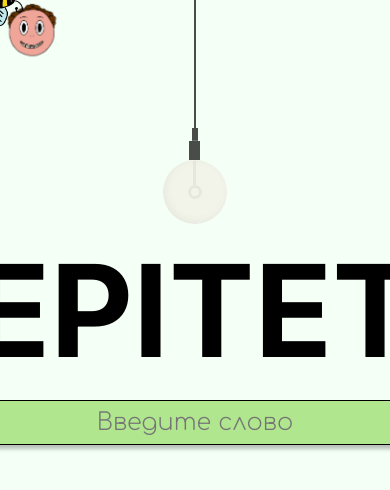
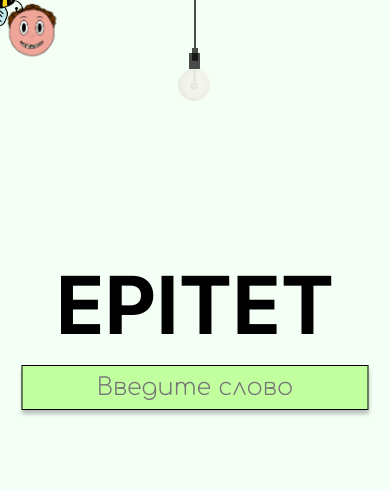
Before and after one commit to Bakhredin/EPITET, a Next.js app in the folder epitet/: page / in a window 390 px wide. Shown: the top 490 px of the page. Built offline with nearby package versions, Linux system fonts and the light colour scheme; a web font is replaced by a local one.

Commit message:
update mobile beta

```diff
--- a/epitet/src/app/components/modal/Mode_switch.jsx
+++ b/epitet/src/app/components/modal/Mode_switch.jsx
@@ -1,20 +1,25 @@
-'use client'
-
-import React from "react";
-import './mode_switch.css';
+import React, { useState } from "react";
+import "./mode_switch.css";
 
 function ModeSwitch({ isNormal, setIsNormal }) {
+  const [menuOpen, setMenuOpen] = useState(false);
+
   const handleSwitchMode = (newMode) => {
     setIsNormal(newMode);
+    setMenuOpen(false); //закрываем меню, при нажатии
+  };
+
+  const handleMenuToggle = () => {
+    setMenuOpen(!menuOpen);
   };
 
   return (
-    <div className="menu-wrap">
-      <input type="checkbox" className="toggler" />
-      <label className="hamburger" htmlFor="menu-toggle">
+    <div className={`menu-wrap ${menuOpen ? "open" : ""}`}>
+      <input type="checkbox" className="toggler" checked={menuOpen} onChange={handleMenuToggle} />
+      <label className="hamburger" htmlFor="menu-toggle" onClick={handleMenuToggle}>
         <img
-          className={`hamburger-image ${isNormal ? 'true' : 'false'}`}
-          src={isNormal ? 'smile.png' : 'clown.png'}
+          className={`hamburger-image ${isNormal ? "true" : "false"}`}
+          src={isNormal ? "smile.png" : "clown.png"}
           alt=""
         />
       </label>
@@ -23,10 +28,7 @@ function ModeSwitch({ isNormal, setIsNormal }) {
           <div>
             <ul>
               <li>
-                <div
-                  className="photo_joke"
-                  onClick={() => handleSwitchMode(false)}
-                >
+                <div className="photo_joke" onClick={() => handleSwitchMode(false)}>
                   <img src="./clown_mem.png" alt="" />
                   <div className="text_joke">
                     <a id="text">Шуточная версия</a>
@@ -34,10 +36,7 @@ function ModeSwitch({ isNormal, setIsNormal }) {
                 </div>
               </li>
               <li>
-                <div
-                  className="photo_normal"
-                  onClick={() => handleSwitchMode(true)}
-                >
+                <div className="photo_normal" onClick={() => handleSwitchMode(true)}>
                   <img src="./smile_mem.png" alt="" />
                   <div className="text_normal">
                     <a id="text">Нормальная версия</a>
@@ -50,7 +49,6 @@ function ModeSwitch({ isNormal, setIsNormal }) {
       </div>
     </div>
   );
-
 }
 
 export default ModeSwitch;
--- a/epitet/src/app/components/modal/mode_switch.css
+++ b/epitet/src/app/components/modal/mode_switch.css
@@ -266,3 +266,76 @@ body {
     max-width: 60px;
     max-height: 60px;
   }
+
+/* Existing CSS code */
+
+@media (max-width: 428px) {
+  /* Add your responsive styles here for devices with a maximum width of 428px */
+
+  #lamp {
+    position: absolute;
+    width: 100vw;
+    height: 100vh;
+    overflow: hidden;
+  }
+
+  .dark_light {
+    display: flex;
+    flex: 1;
+    text-align: center;
+    margin-left: 1rem; /* Adjust the left margin for the .dark_light class */
+    /* Add other responsive styles as needed */
+  }
+
+  input[name="switch"],
+  input[name="switch"] + label {
+    position: absolute;
+    bottom: 3rem; /* Adjust the bottom position for the switch */
+    width: 4rem;
+    height: 4rem;
+  }
+
+  input[name="switch"] + label {
+    right: 2rem; /* Adjust the right position for the switch label */
+  }
+
+  .lamp {
+    position: relative;
+    margin: 0 auto;
+    width: 0.7rem;
+    height: 4.3rem; /* Adjust the height of the lamp for mobile devices */
+    background-image: linear-gradient(
+        rgba(0, 0, 0, 0.7),
+        rgba(0, 0, 0, 0.7)
+      ),
+      linear-gradient(rgba(0, 0, 0, 0.7), rgba(0, 0, 0, 0.7)),
+      linear-gradient(rgba(0, 0, 0, 0.7), rgba(0, 0, 0, 0.7));
+    background-repeat: no-repeat;
+    background-size: 0.15rem 3rem, 0.4rem 0.8rem, 0.7rem 1rem;
+    background-position: 50% 0, 0.19rem 3rem, 0 3.3rem; /* Adjust the background positions */
+  }
+
+  .lamp:before {
+    left: -0.69rem; /* Adjust the left position for the lamp:before */
+    bottom: -2rem; /* Adjust the bottom position for the lamp:before */
+    width: 2rem; /* Adjust the width for the lamp:before */
+    height: 2rem; /* Adjust the height for the lamp:before */
+    /* Rest of the styles for the lamp:before */
+  }
+
+  .gonna-give-light {
+    top: 4.4rem; /* Adjust the top position for .gonna-give-light */
+    left: 0.24rem; /* Adjust the left position for .gonna-give-light */
+    width: 0; /* Adjust the width for .gonna-give-light */
+    height: 0.75rem; /* Adjust the height for .gonna-give-light */
+    /* Rest of the styles for .gonna-give-light */
+  }
+
+  .gonna-give-light:before {
+    top: 0.75rem; /* Adjust the top position for .gonna-give-light:before */
+    left: -0.175rem; /* Adjust the left position for .gonna-give-light:before */
+    width: 0.45rem; /* Adjust the width for .gonna-give-light:before */
+    height: 0.45rem; /* Adjust the height for .gonna-give-light:before */
+    /* Rest of the styles for .gonna-give-light:before */
+  }
+}
--- a/epitet/src/app/page.css
+++ b/epitet/src/app/page.css
@@ -1,12 +1,12 @@
-.body.false{
+.body.false {
   background-color: rgba(221, 255, 224, 0.32);
   overflow-x: hidden;
   -webkit-transition: all 300ms linear;
   transition: all 300ms linear;
 }
 
-.body.true{
-  background-color: rgb(38,37,44);
+.body.true {
+  background-color: rgb(38, 37, 44);
   overflow-x: hidden;
   -webkit-transition: all 300ms linear;
   transition: all 300ms linear;
@@ -28,7 +28,7 @@
   font-size: 128px;
   line-height: 155px;
   color: #000000;
-  backdrop-filter: blur(2px);
+  backdrop-filter: blur(0px);
 }
 
 .text_epitet.ep.true {
@@ -41,7 +41,7 @@
   font-size: 128px;
   line-height: 155px;
   color: #ffffff;
-  backdrop-filter: blur(2px);
+  backdrop-filter: blur(0px);
 }
 
 .text_epitet.qu.false {
@@ -54,7 +54,7 @@
   font-size: 128px;
   line-height: 155px;
   color: #000000;
-  backdrop-filter: blur(2px);
+  backdrop-filter: blur(0px);
 }
 
 .text_epitet.qu.true {
@@ -67,7 +67,7 @@
   font-size: 128px;
   line-height: 155px;
   color: #ffffff;
-  backdrop-filter: blur(2px);
+  backdrop-filter: blur(0px);
 }
 
 .search {
@@ -79,7 +79,6 @@
   transform: translateX(-50%);
   opacity: 1;
   transition: opacity 0.3s ease;
-  background: #D9D9D9;
 }
 
 #p_epitet {
@@ -162,7 +161,7 @@
 .epitets-container.false p {
   margin: 5px;
   padding: 12px 12px;
-  background-color:  #D9D9D9;
+  background-color: #D9D9D9;
   box-shadow: 0px 4px 4px 0px rgba(0, 0, 0, 0.25);
   border-radius: 0px;
   font-size: 16px;
@@ -175,7 +174,7 @@
 .epitets-container.true p {
   margin: 5px;
   padding: 12px 12px;
-  background-color:  rgba(0, 0, 0, 0.25);;
+  background-color: rgba(0, 0, 0, 0.25);
   box-shadow: 0px 4px 4px 0px rgba(0, 0, 0, 0.25);
   border-radius: 0px;
   font-size: 16px;
@@ -187,7 +186,8 @@
 
 .fadeIn {
   opacity: 0;
-  transition: opacity 0.3s ease; /* Плавный переход для opacity */
+  transition: opacity 0.3s ease;
+  /* Плавный переход для opacity */
 }
 
 .fadeIn.active {
@@ -234,16 +234,102 @@
 /* Добавим CSS-анимацию для плавного появления элементов */
 @keyframes fadeInOut {
   0% {
-    transform: scale(0.5); /* Начальное значение - уменьшенный размер элемента */
-    opacity: 0; /* Начальное значение - элемент невидим */
+    transform: scale(0.5);
+    /* Начальное значение - уменьшенный размер элемента */
+    opacity: 0;
+    /* Начальное значение - элемент невидим */
   }
+
   100% {
-    transform: scale(1); /* Конечное значение - обычный размер элемента */
-    opacity: 1; /* Конечное значение - элемент полностью видим */
+    transform: scale(1);
+    /* Конечное значение - обычный размер элемента */
+    opacity: 1;
+    /* Конечное значение - элемент полностью видим */
   }
 }
 
 /* Применим анимацию к элементам, которые должны появляться плавно */
 .animated-item {
-  animation: fadeInOut 0.5s ease-in-out; /* Применим анимацию с продолжительностью 0.5 секунды */
+  animation: fadeInOut 0.5s ease-in-out;
+  /* Применим анимацию с продолжительностью 0.5 секунды */
 }
+
+/* Add this CSS in a new or existing CSS file */
+.warning-message {
+  color: red;
+  font-weight: bold;
+  font-size: 14px;
+  margin-top: 5px;
+  display: flex;
+  align-items: center;
+  justify-content: center;
+  background: rgba(98, 255, 0, 0.35);
+  /* Use the same background color as the loading message */
+  box-shadow: 0px 4px 4px 0px rgba(0, 0, 0, 0.25);
+  width: 577px;
+  height: 45px;
+  border: 1px solid #000;
+  font-size: x-large;
+  font-family: 'Comfortaa', cursive;
+  text-align: center;
+  opacity: 0.9;
+  /* Adjust opacity to your preference */
+  position: absolute;
+  top: 400px;
+  left: 50%;
+  transform: translateX(-50%);
+}
+
+.warning-message.loading {
+  /* Apply the loading message styles if isLoading is true */
+  background-color: rgb(38, 37, 44);
+  color: #ffffff;
+  cursor: default;
+  pointer-events: none;
+}
+
+
+/* Add a media query for iPhone 13 and similar devices */
+@media (max-width: 428px) {
+
+  .text_epitet.ep.false,
+  .text_epitet.ep.true,
+  .text_epitet.qu.false,
+  .text_epitet.qu.true {
+    display: flex;
+    font-size: 80px;
+    line-height: 550px;
+    margin-top: 30px;
+    justify-content: center;
+    backdrop-filter: blur(0px); /* Применяем эффект backdrop-filter для мобильных устройств */
+  }
+
+  .input.false,
+  .input.true{
+    display: flex;
+    width: 60%;
+    max-width: 400px;
+    justify-content: center;
+    align-items: center;
+    margin: 0 auto;
+    position: relative;
+    top: -35px; /* Adjust the value as needed */
+  }
+
+  .epitets-container {
+    padding: 5px;
+
+  }
+
+  .epitets-container p,
+  .epitets-container.false p,
+  .epitets-container.true p {
+    padding: 10px 10px;
+    font-size: 13px;
+    border: solid black 1px;
+    position: relative;
+    top: -60px; /* Adjust the value as needed */
+  }
+
+
+}
--- a/epitet/src/app/page.jsx
+++ b/epitet/src/app/page.jsx
@@ -19,8 +19,9 @@ function Page() {
   const [isNormal, setIsNormal] = useState(true);
   const [isQuotes, setIsQuotes] = useState(false);
   const [generatedQuotes, setGeneratedQuotes] = useState([]);
-  const [currentIndex, setCurrentIndex] = useState(0); // Индекс текущего элемента для плавного появления эпитетов
-  const [currentQuoteIndex, setCurrentQuoteIndex] = useState(0); // Индекс текущего элемента для плавного появления цитат
+  const [currentIndex, setCurrentIndex] = useState(0);
+  const [currentQuoteIndex, setCurrentQuoteIndex] = useState(0);
+  const [warningMessage, setWarningMessage] = useState(null);
   const MAX_WORDS_IN_QUOTE = 2;
   const MAX_WORDS_IN_MESSAGE = 1;
 
@@ -30,6 +31,7 @@ function Page() {
 
   const Quotes = () => {
     setIsQuotes(!isQuotes);
+    setWarningMessage(null); // Clear the warning message when switching between quotes and epithets
     console.log(isQuotes);
   };
 
@@ -42,14 +44,16 @@ function Page() {
   };
 
   const handleInputChange = (event) => {
-    const inputValue = event.target.value.trim(); // Remove leading/trailing whitespace
-    const words = inputValue.split(/\s+/); // Split the input value by whitespace
+    const inputValue = event.target.value.trim();
+    const words = inputValue.split(/\s+/);
 
-    // Check the field type and set the appropriate maximum word limit
     const maxWords = isQuotes ? MAX_WORDS_IN_QUOTE : MAX_WORDS_IN_MESSAGE;
 
     if (words.length <= maxWords) {
-      setInputValue(inputValue); // Update the input value if the word limit is not exceeded
+      setInputValue(inputValue);
+      setWarningMessage(null); // Clear the warning message if the input is valid
+    } else {
+      setWarningMessage(`Please enter ${maxWords} ${isQuotes ? 'words' : 'word'} in the input.`);
     }
   };
 
@@ -59,8 +63,8 @@ function Page() {
     const maxWords = isQuotes ? MAX_WORDS_IN_QUOTE : MAX_WORDS_IN_MESSAGE;
 
     if (words.length === 0 || words.length > maxWords) {
-      alert(`Please enter ${isQuotes ? 'two words' : 'one word'} in the input.`);
-      return;
+      setWarningMessage(`Please enter ${maxWords} ${isQuotes ? 'words' : 'word'} in the input.`);
+      return; // Return early if the input is invalid
     }
 
     setIsLoading(true);
@@ -72,14 +76,14 @@ function Page() {
         })
         .then((response) => {
           console.log(response.data);
-          setGeneratedQuotes(response.data.quotes); // Update the state with the generated quotes
+          setGeneratedQuotes(response.data.quotes);
         })
         .catch((error) => {
           console.error(error);
         })
         .finally(() => {
-          setCurrentQuoteIndex(0); // Обнуляем текущий индекс для цитат перед каждой загрузкой
-          setIsLoading(false); // Set isLoading to false after the quotes timer is finished
+          setCurrentQuoteIndex(0);
+          setIsLoading(false);
         });
     } else {
       axios
@@ -98,11 +102,12 @@ function Page() {
           console.error(error);
         })
         .finally(() => {
-          setCurrentIndex(0); // Обнуляем текущий индекс для эпитетов перед каждой загрузкой
-          setIsLoading(false); // Set isLoading to false after the epithets timer is finished
+          setCurrentIndex(0);
+          setIsLoading(false);
         });
     }
   };
+
 
   const handleClick = (index) => {
     const selectedElement = epithetsData[index];
@@ -126,33 +131,27 @@ function Page() {
     }
   };
 
-  // Таймер для появления элементов массива epithetsData
   useEffect(() => {
     const epithetsTimer = setInterval(() => {
       setCurrentIndex((prevIndex) => prevIndex + 1);
-    }, 700); // Пауза между появлением элементов - 1 секунда (1000 мс)
+    }, 700);
 
-    // Останавливаем таймер для epithetsData, если достигли последнего элемента
     if (currentIndex >= epithetsData.length - 1) {
       clearInterval(epithetsTimer);
     }
 
-    // Очистка таймера при размонтировании компонента
     return () => clearInterval(epithetsTimer);
   }, [currentIndex, epithetsData.length]);
 
-  // Таймер для появления элементов массива generatedQuotes
   useEffect(() => {
     const quotesTimer = setInterval(() => {
       setCurrentQuoteIndex((prevIndex) => prevIndex + 1);
-    }, 1000); // Пауза между появлением элементов - 1 секунда (1000 мс)
+    }, 1000);
 
-    // Останавливаем таймер для generatedQuotes, если достигли последнего элемента
     if (currentQuoteIndex >= generatedQuotes.length - 1) {
       clearInterval(quotesTimer);
     }
 
-    // Очистка таймера при размонтировании компонента
     return () => clearInterval(quotesTimer);
   }, [currentQuoteIndex, generatedQuotes.length]);
 
@@ -162,10 +161,19 @@ function Page() {
       <Mode_switch isNormal={isNormal} setIsNormal={setIsNormal} />
       <CursorFollower isLampOn={isLampOn} setIsLampOn={setIsLampOn} />
       <div className='container'>
-        <div className={`text_epitet ${isLampOn ? 'true' : 'false'} ${isQuotes ? 'qu' : 'ep'}`} onClick={Quotes}>
-          <p id='p_epitet' onClick={toggleInput}>{isQuotes ? 'QUOTES' : 'EPITET'}</p>
+        <div
+          className={`text_epitet ${
+            isLampOn ? 'true' : 'false'
+          } ${isQuotes ? 'qu' : 'ep'}`}
+          onClick={Quotes}
+        >
+          <p id='p_epitet' onClick={toggleInput}>
+            {isQuotes ? 'QUOTES' : 'EPITET'}
+          </p>
         </div>
-        <div className={`search ${show ? 'show' : 'hide'} ${isLampOn ? 'true' : 'false'}`}>
+        <div
+          className={`search ${show ? 'show' : 'hide'} ${isLampOn ? 'true' : 'false'}`}
+        >
           <input
             onChange={handleInputChange}
             onKeyPress={handleKeyPress}
@@ -173,6 +181,11 @@ function Page() {
             className={`input ${isLampOn ? 'true' : 'false'}`}
             type='text'
           />
+          {warningMessage && (
+            <p className={`warning-message ${isLoading ? 'loading' : ''}`}>
+              {warningMessage}
+            </p>
+          )}
         </div>
         <div className={`epitets-container ${isLampOn ? 'true' : 'false'}`}>
           {isLoading ? (
@@ -180,11 +193,13 @@ function Page() {
           ) : isQuotes ? (
             <div>
               {generatedQuotes.slice(0, currentQuoteIndex + 1).map((quote, index) => (
-                <p key={index} className={`generated-quote animated-item`}>{quote}</p>
+                <p key={index} className={`generated-quote animated-item`}>
+                  {quote}
+                </p>
               ))}
             </div>
           ) : (
-            <div className="epitet-list">
+            <div className='epitet-list'>
               {epithetsData.slice(0, currentIndex + 1).map((epitetData, index) => (
                 <div
                   className={`epitet-item ${selectedContainerIndex === index ? 'active' : ''}`}
@@ -194,13 +209,13 @@ function Page() {
                 >
                   {epitetData.isActive ? (
                     <div
-                      className="epitet-container active"
+                      className='epitet-container active'
                       style={{ backgroundColor: epitetData.color }}
                     >
-                      <p className="animated-item">{epitetData.epitet}</p>
+                      <p className='animated-item'>{epitetData.epitet}</p>
                     </div>
                   ) : (
-                    <p className="animated-item">{epitetData.epitet}</p>
+                    <p className='animated-item'>{epitetData.epitet}</p>
                   )}
                 </div>
               ))}
```
Also changed, not shown: 2 other files (tests, documents, lock files or other folders).
